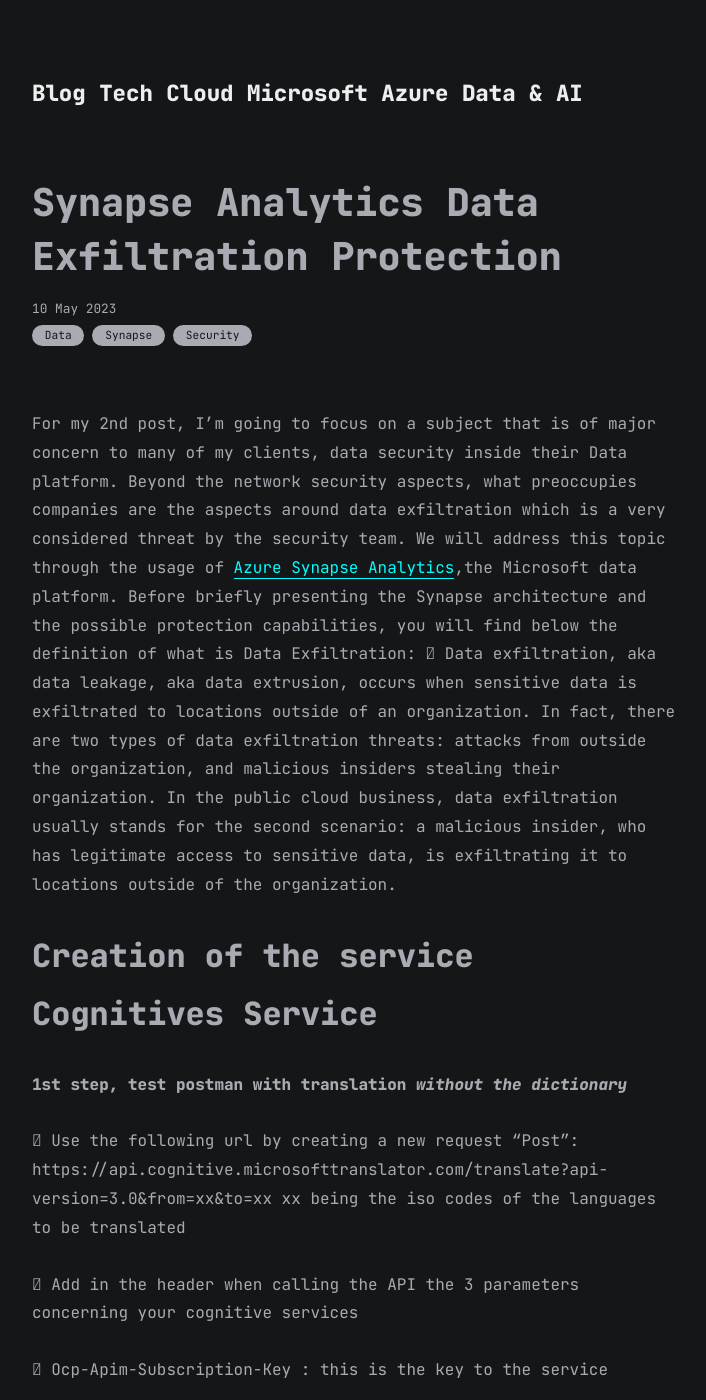
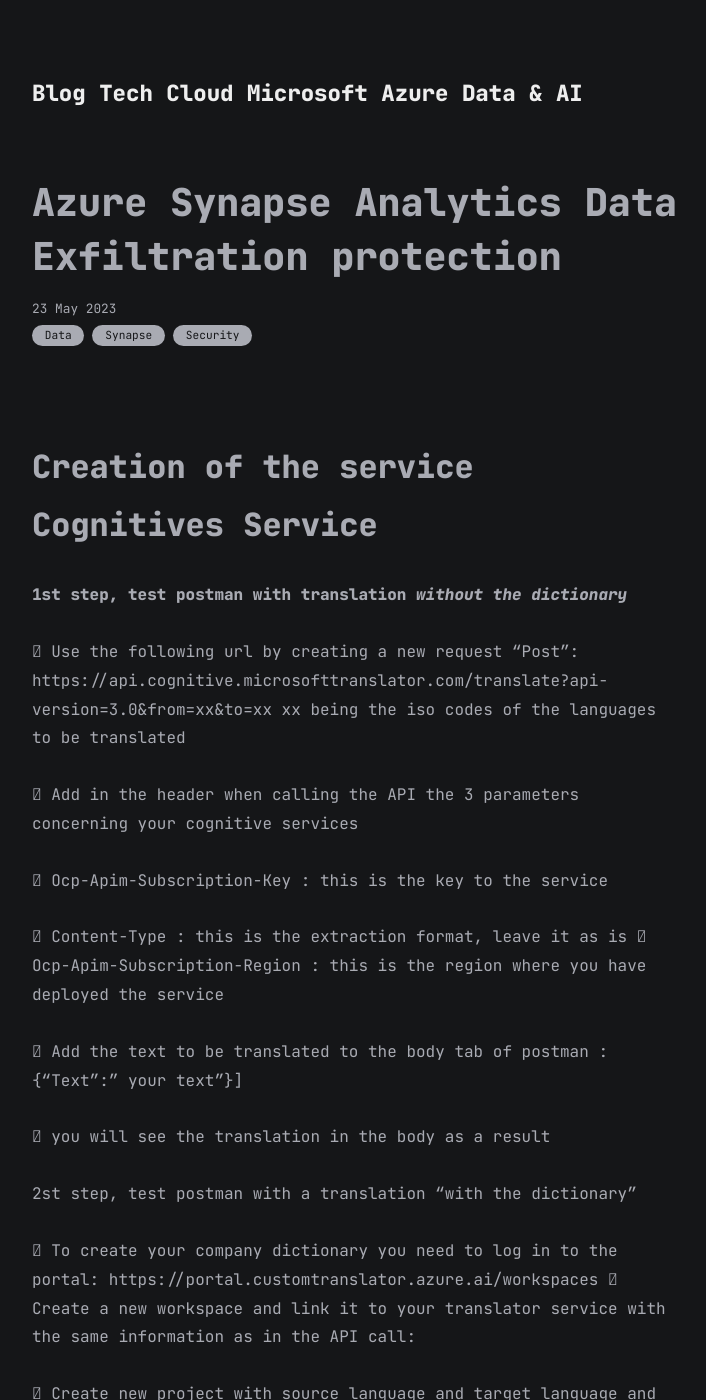
Before and after one commit to marc-hadjeje/marc-hadjeje.github.io, a Jekyll site: the page built from all_collections/_posts/2023-01-24-Synapse Data Exfiltration Protection.md, in a window 1280 px wide and 1400 px high. Shown: the whole window, without its empty margins (283-989 px from the left). Built offline with Jekyll 4.4.1, drawn with Linux system fonts in a browser that asks for light colours.

Commit message:
Update 2023-01-24-Synapse Data Exfiltration Protection.md

```diff
--- a/all_collections/_posts/2023-01-24-Synapse Data Exfiltration Protection.md
+++ b/all_collections/_posts/2023-01-24-Synapse Data Exfiltration Protection.md
@@ -1,17 +1,9 @@
 ---
 layout: post
-title: Synapse Analytics Data Exfiltration Protection
-date: 2023-05-10
+title: Azure Synapse Analytics Data Exfiltration protection
+date: 2023-05-23
 categories: [Data,Synapse, Security]
 ---
-For my 2nd post, I'm going to focus on a subject that is of major concern to many of my clients, data security inside their Data platform.
-Beyond the network security aspects, what preoccupies companies are the aspects around data exfiltration which is a very considered threat by the security team.
-We will address this topic through the usage of [Azure Synapse Analytics](https://azure.microsoft.com/en-us/products/synapse-analytics/){:target="_blank"},the Microsoft data platform.
-Before briefly presenting the Synapse architecture and the possible protection capabilities, you will find below the definition of what is Data Exfiltration:
-	Data exfiltration, aka data leakage, aka data extrusion, occurs when sensitive data is exfiltrated to locations outside of an organization.
-In fact, there are two types of data exfiltration threats: attacks from outside the organization, and malicious insiders stealing their organization.
-In the public cloud business, data exfiltration usually stands for the second scenario: a malicious insider, who has legitimate access to sensitive data, is exfiltrating it to locations outside of the organization.
-
 
 # Creation of the service Cognitives Service
 
```
